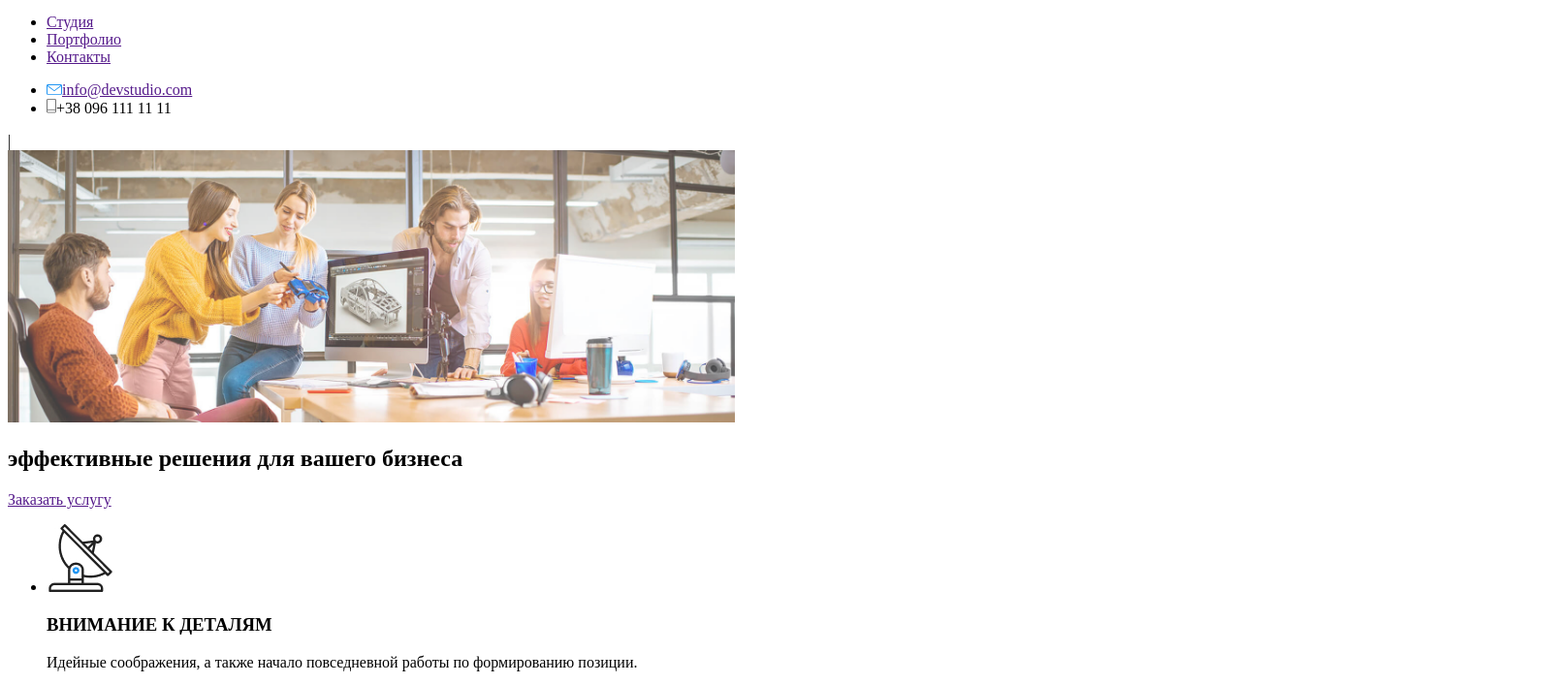
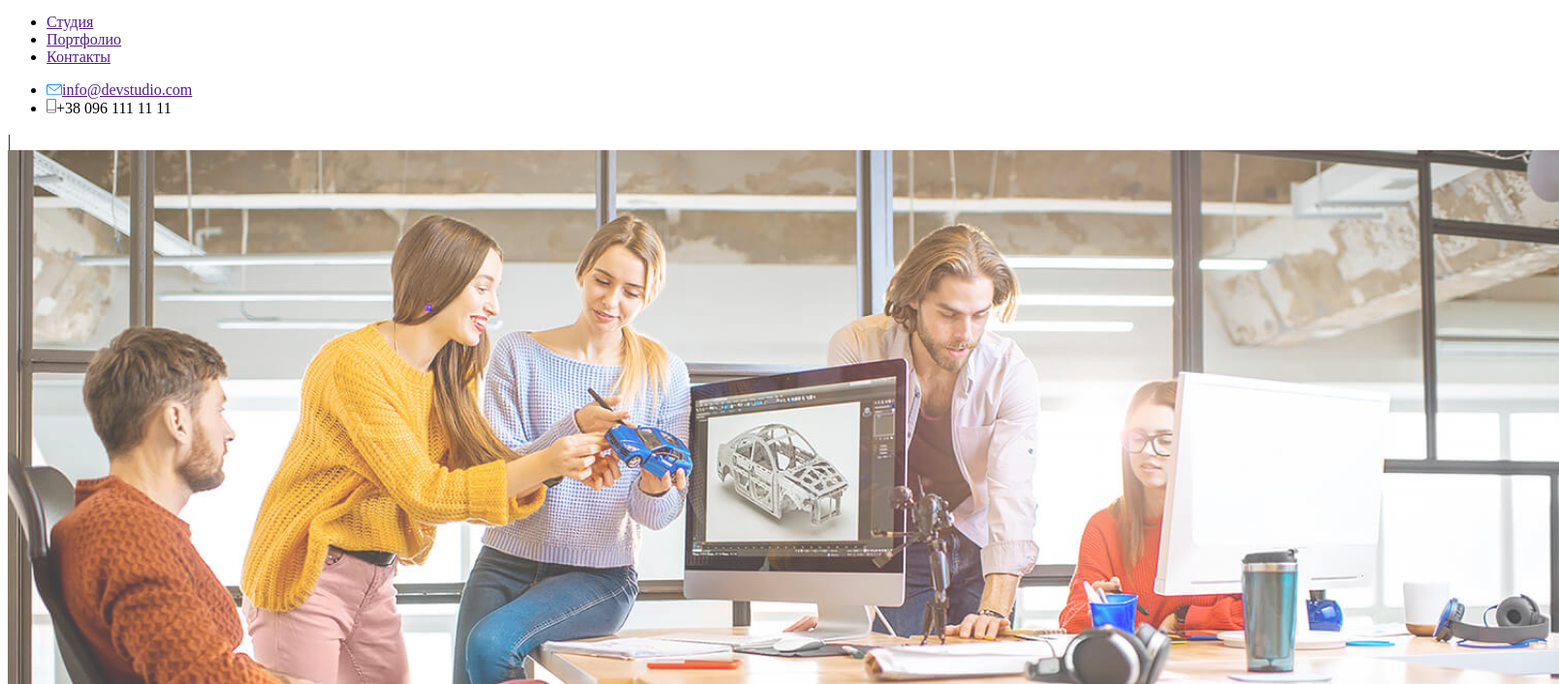
Before and after one commit to Viktor92-sv/goit-markup-hw-01, a plain HTML site: page index.html in a window 1280 px wide. Shown: the part 34-740 px from the top of the page at 97% size, 1608 px wide, since content can reach past the window. Drawn offline with Linux system fonts and the light colour scheme.

Commit message:
Update index.html

```diff
--- a/index.html
+++ b/index.html
@@ -30,7 +30,7 @@
     <main>
         <!-- ФОН -->
         <section>
-            <img src="./images/header.png" alt="фон" width="750" />
+            <img src="./images/header.png" alt="фон" width="1600" />
             <h1>эффективные решения для вашего бизнеса</h1>
             <a href="">Заказать услугу</a>
         </section>
@@ -149,6 +149,10 @@
             </ul>
         </section>
     </main>
+
+    <footer>
+
+    </footer>
 </body>
 
 </html>
```
